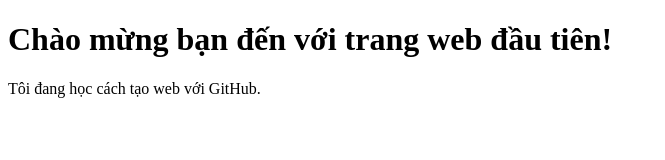
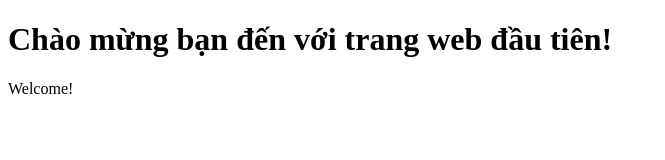
Before and after one commit to anh2qn/my-website, a plain HTML site: page index.html in a window 1280 px wide. Shown: the whole page, without its empty margins (0-665 px from the left). Drawn offline with Linux system fonts and the light colour scheme.

Commit message:
Cap nhat

```diff
--- a/index.html
+++ b/index.html
@@ -5,6 +5,6 @@
 </head>
 <body>
     <h1>Chào mừng bạn đến với trang web đầu tiên!</h1>
-    <p>Tôi đang học cách tạo web với GitHub.</p>
+    <p>Welcome!</p>
 </body>
 </html>
```
